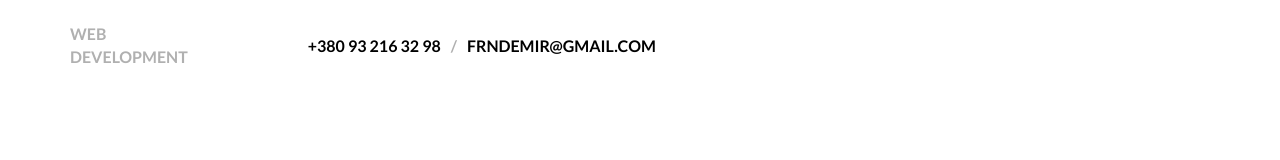
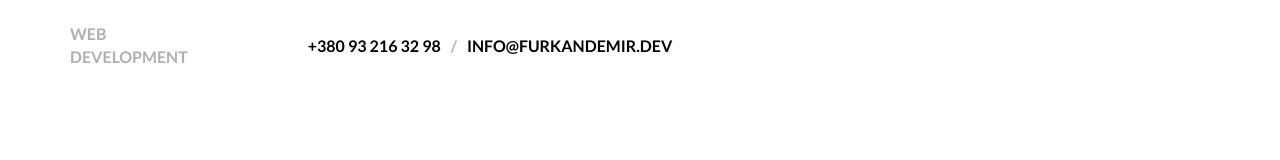
Before and after one commit to fdemir/fdemir.github.io, a Nuxt app: page / in a window 1280 px wide. Shown: the top 160 px of the page. Built offline with nearby package versions, Linux system fonts and the light colour scheme.

Commit message:
edit email in header

```diff
--- a/components/Header.vue
+++ b/components/Header.vue
@@ -9,8 +9,8 @@
         <a href="tel:+380932163298" class="header-info__address"
           >+380 93 216 32 98</a
         >
-        <a href="mailto:frndemir@gmail.com" class="header-info__address"
-          >frndemir@gmail.com</a
+        <a href="mailto:info@furkandemir.dev" class="header-info__address"
+          >info@furkandemir.dev</a
         >
       </div>
     </div>
```
